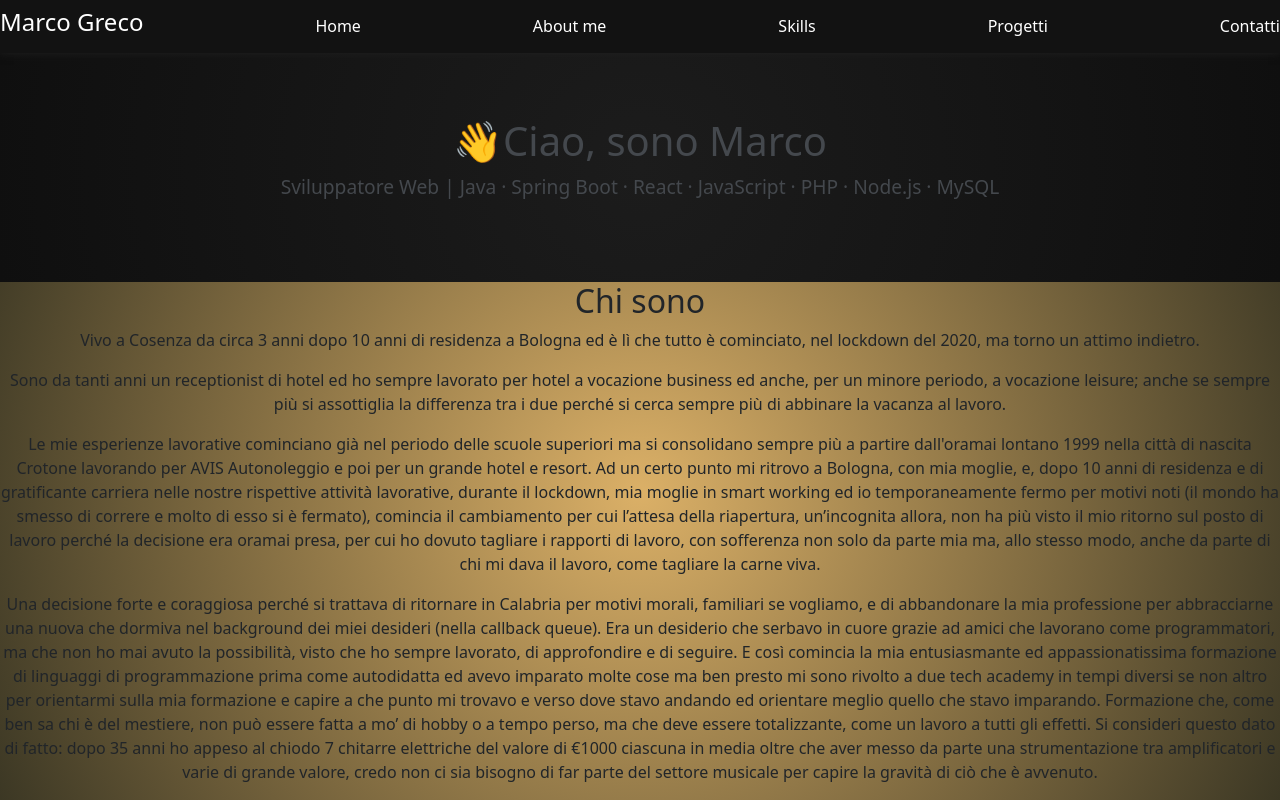
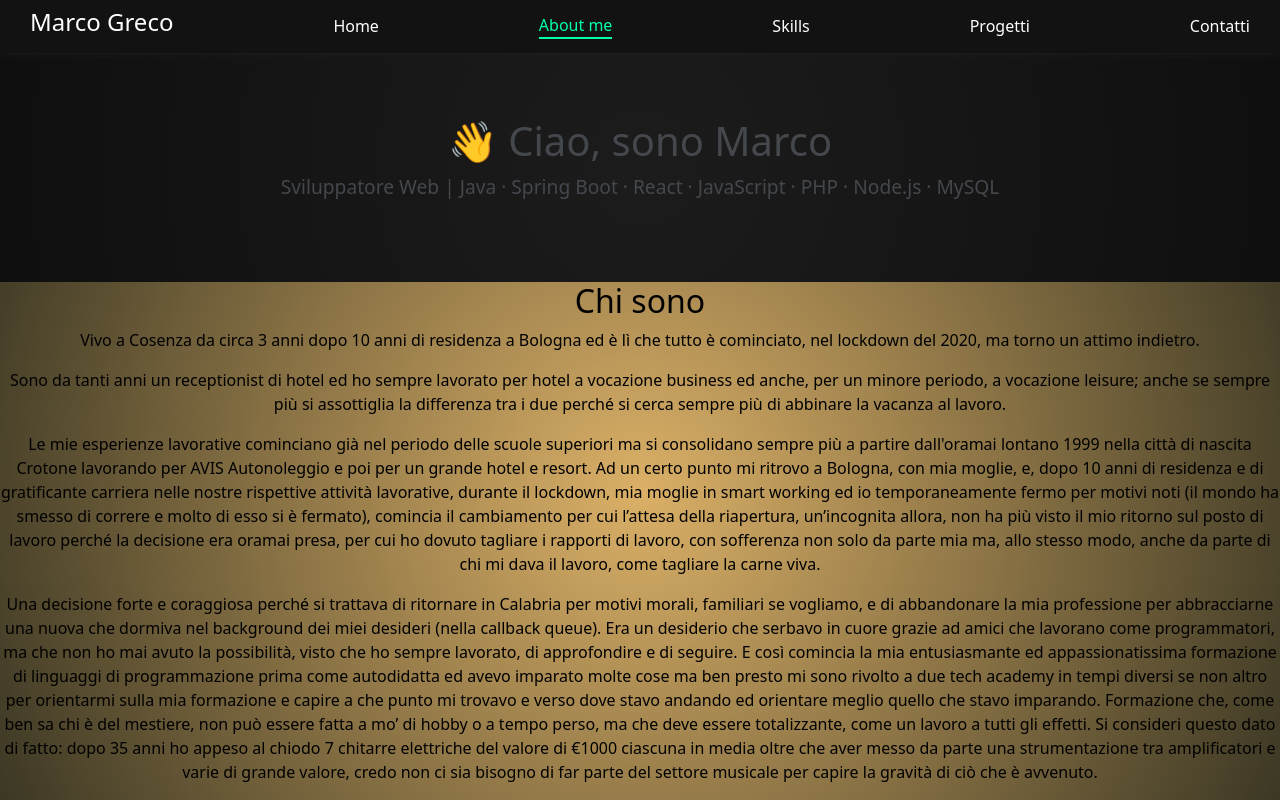
Before and after one commit to MarcoGreco74/portfolio, a React (Create React App) app: page /aboutMe in a window 1280 px wide. Shown: the top 800 px of the page. Built offline with nearby package versions, Linux system fonts and the light colour scheme.

Commit message:
fix: navbar restyling

```diff
--- a/src/components/Hero.js
+++ b/src/components/Hero.js
@@ -4,7 +4,7 @@ import "../styles/Hero.css";
 const Hero = () => {
   return (
     <section className="hero">
-      <h2>{"\u{1F44B}"}Ciao, sono Marco</h2>
+      <h2>{"\u{1F44B}"}{" "}Ciao, sono Marco</h2>
       <p>Sviluppatore Web | Java · Spring Boot · React · JavaScript · PHP · Node.js · MySQL</p>
     </section>
   );
--- a/src/components/Navbar.js
+++ b/src/components/Navbar.js
@@ -1,16 +1,17 @@
 import React from "react";
 import { Link } from 'react-router-dom';
+import { NavLink } from "react-router-dom";
 import "../styles/Navbar.css";
 
 const Navbar = () => {
   return (
     <nav className="navbar">
       <h1 className="logo">Marco Greco</h1>
-      <Link to="/" className="nav-link">Home</Link>
-      <Link to="/aboutMe" className="nav-link">About me</Link>
-      <Link to="/skills" className="nav-link">Skills</Link>
-      <Link to="/progetti" className="nav-link">Progetti</Link>
-      <Link to="/contatti" className="nav-link">Contatti</Link>
+      <NavLink to="/" className="nav-links">Home</NavLink>
+      <NavLink to="/aboutMe" className={({ isActive }) => isActive ? "nav-links active" : "nav-links"}>About me</NavLink>
+      <NavLink to="/skills" className={({ isActive }) => isActive ? "nav-links active" : "nav-links"}>Skills</NavLink>
+      <NavLink to="/progetti" className={({ isActive }) => isActive ? "nav-links active" : "nav-links"}>Progetti</NavLink>
+      <NavLink to="/contatti" className={({ isActive }) => isActive ? "nav-links active" : "nav-links"} style={{marginRight: "30px"}}>Contatti</NavLink>
     </nav>
   );
 };
--- a/src/pages/About.js
+++ b/src/pages/About.js
@@ -1,10 +1,11 @@
 import React from "react";
+
 
 function About() {
   return (
-    <section id="about">
+    <section style={{color: "black"}} id="about">
       <h2>Chi sono</h2>
-      <p>
+      <p >
         Vivo a Cosenza da circa 3 anni dopo 10 anni di residenza a Bologna ed è lì che tutto è cominciato,
         nel lockdown del 2020, ma torno un attimo indietro.
       </p>
--- a/src/pages/Skills.js
+++ b/src/pages/Skills.js
@@ -8,7 +8,7 @@ function Skills() {
   ];
 
   return (
-    <section id="skills">
+    <section style={{color: "black"}} id="skills">
       <h2>Competenze</h2>
       <div className="skill-list">
         <h5>
--- a/src/styles/Navbar.css
+++ b/src/styles/Navbar.css
@@ -1,29 +1,30 @@
 .navbar {
   display: flex;
-  justify-content: space-between;
+  justify-content: space-around;
   padding: 1rem 2rem;
   background-color: #121212;
   box-shadow: 0 0 8px #1f1f1f;
-  color: #ffffff;
 }
 
 .logo {
   color: #ffffff;
   font-size: 1.5rem;
+  margin-left: 30px;
 }
 
 .nav-links {
   list-style: none;
   display: flex;
   gap: 1.5rem;
+  color: #ffffff;
+  text-decoration: none;
 }
 
-.nav-links a {
-  color: #f0f0f0;
-  text-decoration: none;
-  transition: color 0.2s;
+.nav-links:hover {
+  color: #00bcd4;
 }
 
-.nav-links a:hover {
-  color: #00bcd4;
+.nav-links.active {
+  color: #00ffaa;
+  border-bottom: 2px solid #00ffaa;
 }
```
